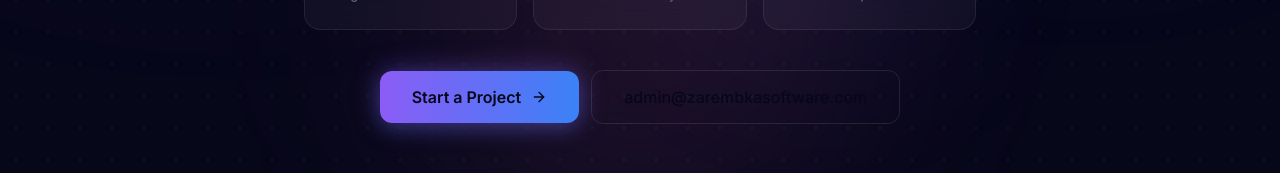
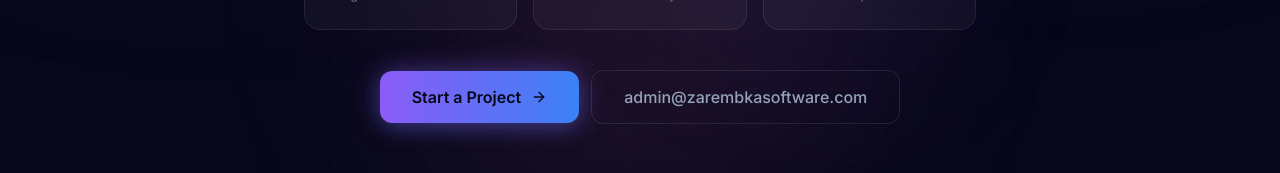
Before and after one commit to mati1103/zse-portfolio, a Next.js app: page / in a window 1280 px wide. Shown: the part 624-797 px from the top of the page. Built offline with nearby package versions, Linux system fonts and the light colour scheme; no server answers.

Commit message:
Fix email link color overridden by browser default anchor styles
Co-Authored-By: Claude Sonnet 4.6 <noreply@anthropic.com>

```diff
--- a/components/views/HomeView.tsx
+++ b/components/views/HomeView.tsx
@@ -101,8 +101,9 @@ export default function HomeView({ onNavigate }: HomeViewProps) {
 
           <motion.a
             href="mailto:admin@zarembkasoftware.com"
-            whileHover={{ scale: 1.03, borderColor: 'rgba(255,255,255,0.25)' }}
-            className="w-full sm:w-auto rounded-xl border border-white/[0.1] px-6 md:px-8 py-3 md:py-3.5 text-[13px] md:text-base font-medium text-text-secondary text-center transition-all duration-200 hover:text-text-primary"
+            whileHover={{ scale: 1.03, borderColor: 'rgba(255,255,255,0.25)', color: '#f8fafc' }}
+            style={{ color: '#94a3b8' }}
+            className="w-full sm:w-auto rounded-xl border border-white/[0.1] px-6 md:px-8 py-3 md:py-3.5 text-[13px] md:text-base font-medium text-center transition-all duration-200"
           >
             admin@zarembkasoftware.com
           </motion.a>
```
